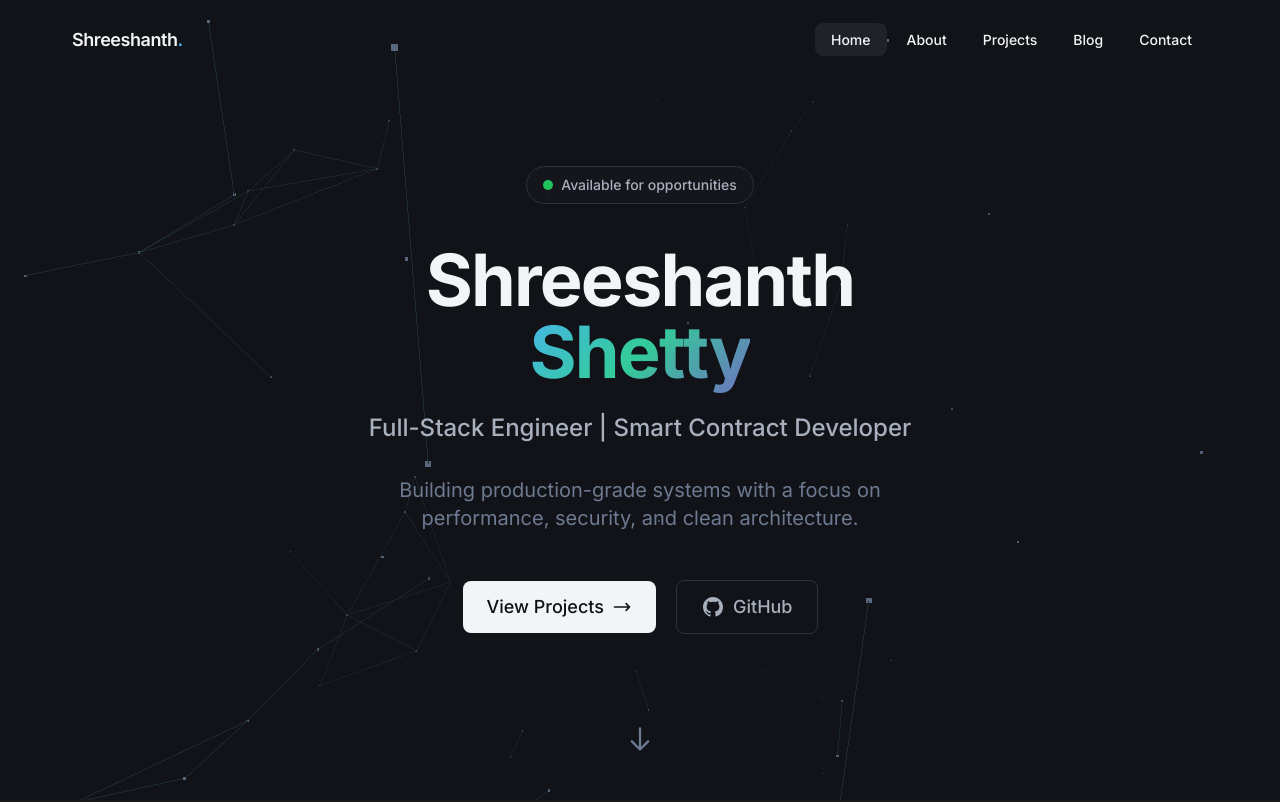
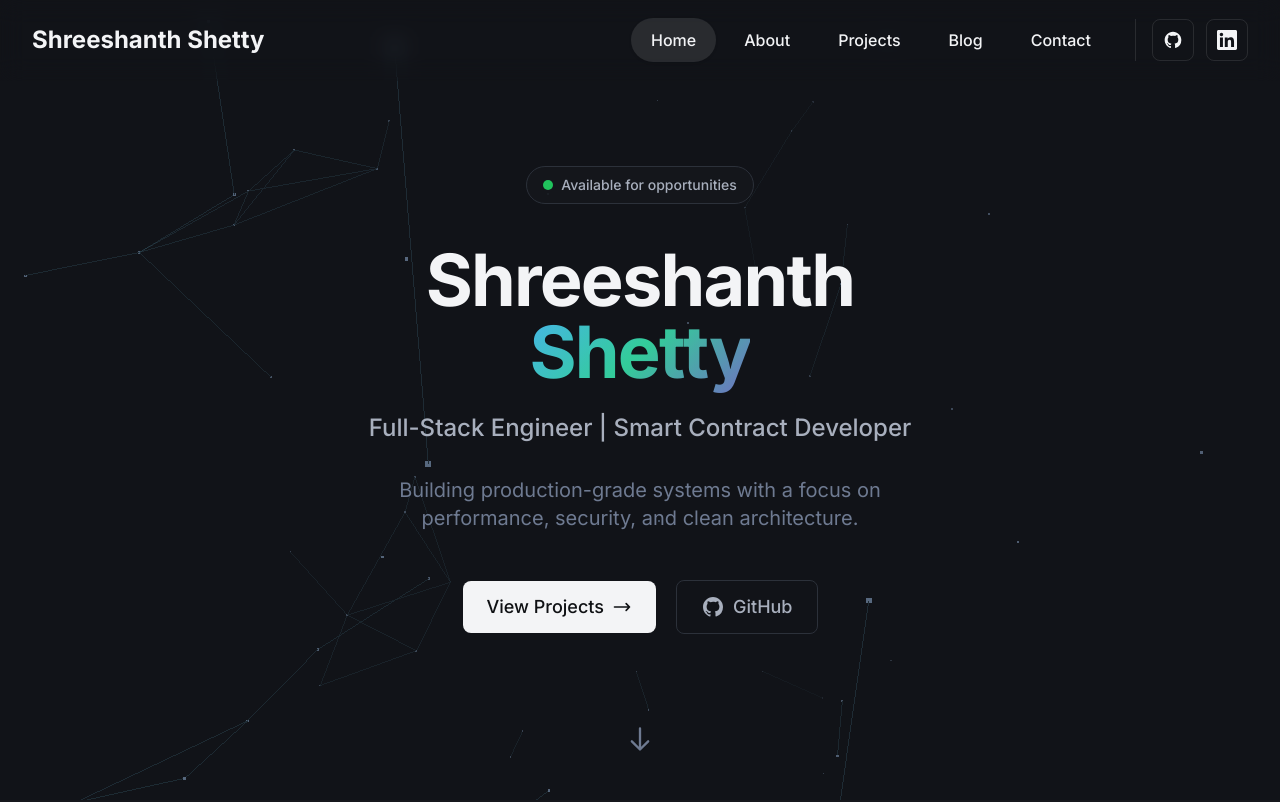
Before and after one commit to SHREESHANTH99/Portfolio, a Next.js app: page / in a window 1280 px wide. Shown: the top 802 px of the page. Built offline with nearby package versions, Linux system fonts and the light colour scheme.

Commit message:
feat: Add Navigation component with transparent backdrop, responsive design, and mobile drawer.

```diff
--- a/src/components/Navigation.tsx
+++ b/src/components/Navigation.tsx
@@ -1,14 +1,13 @@
 "use client";
 
 /**
- * Navigation Component
+ * Navigation Component with Transparent Backdrop
  *
- * Features:
- * - Responsive design with mobile hamburger menu
- * - Glass effect with blur backdrop
- * - Smooth scroll-based visibility changes
- * - ARIA-compliant for accessibility
- * - Keyboard navigation support
+ * Key Features:
+ * - Semi-transparent backdrop (shows background animation)
+ * - Visible navigation bar on all devices
+ * - Smooth slide-in drawer
+ * - Professional design
  */
 
 import { useState, useEffect } from "react";
@@ -24,9 +23,8 @@ export default function Navigation() {
     // Handle scroll effect
     useEffect(() => {
         const handleScroll = () => {
-            setIsScrolled(window.scrollY > 20);
+            setIsScrolled(window.scrollY > 10);
         };
-
         window.addEventListener("scroll", handleScroll, { passive: true });
         return () => window.removeEventListener("scroll", handleScroll);
     }, []);
@@ -39,11 +37,8 @@ export default function Navigation() {
     // Close menu on escape key
     useEffect(() => {
         const handleEscape = (e: KeyboardEvent) => {
-            if (e.key === "Escape") {
-                setIsOpen(false);
-            }
+            if (e.key === "Escape") setIsOpen(false);
         };
-
         document.addEventListener("keydown", handleEscape);
         return () => document.removeEventListener("keydown", handleEscape);
     }, []);
@@ -55,167 +50,222 @@ export default function Navigation() {
         } else {
             document.body.style.overflow = "";
         }
-        return () => {
-            document.body.style.overflow = "";
-        };
+        return () => { document.body.style.overflow = ""; };
     }, [isOpen]);
 
     return (
+        <>
+            {/* Navigation Bar */}
             <header
-            className={`fixed top-0 left-0 right-0 z-50 transition-all duration-300
+                className={`fixed top-0 left-0 right-0 z-[90] transition-all duration-300
                     ${isScrolled
-                    ? "glass border-b border-[hsl(var(--color-border))]"
-                    : "bg-transparent"
+                        ? "bg-[#0a0e13]/98 backdrop-blur-xl border-b border-white/10 shadow-lg"
+                        : "bg-[#0a0e13]/80 backdrop-blur-md border-b border-white/5 lg:bg-transparent lg:border-transparent"
                     }`}
                 role="banner"
             >
-            <nav
-                className="container-custom flex items-center justify-between h-16 md:h-20"
-                role="navigation"
-                aria-label="Main navigation"
-            >
+                {/* Container */}
+                <div className="w-full px-4 sm:px-6 lg:px-8">
+                    <div className="flex items-center justify-between h-16 sm:h-18 lg:h-20 max-w-7xl mx-auto">
                         {/* Logo */}
                         <Link
                             href="/"
-                    className="relative z-50 font-semibold text-lg tracking-tight
-            hover:text-[hsl(var(--color-accent-primary))] transition-colors"
+                            className="relative z-[110] font-bold text-lg sm:text-xl lg:text-2xl
+                                text-white hover:text-[hsl(var(--color-accent-primary))]
+                                transition-colors flex-shrink-0"
                             aria-label={`${siteConfig.name} - Home`}
                         >
-                    <span className="hidden sm:inline">{siteConfig.name.split(" ")[0]}</span>
-                    <span className="sm:hidden">SS</span>
-                    <span className="text-[hsl(var(--color-accent-primary))]">.</span>
+                            <span className="hidden sm:inline">{siteConfig.name}</span>
+                            <span className="sm:hidden text-xl font-black tracking-tighter">
+                                SS<span className="text-[hsl(var(--color-accent-primary))]">.</span>
+                            </span>
                         </Link>
 
                         {/* Desktop Navigation */}
-                <ul className="hidden md:flex items-center gap-1">
+                        <nav className="hidden lg:flex items-center gap-1 xl:gap-2" aria-label="Desktop navigation">
+                            {navItems.map((item) => (
+                                <Link
+                                    key={item.href}
+                                    href={item.href}
+                                    className={`px-4 xl:px-5 py-2.5 rounded-full text-sm xl:text-base font-medium
+                                        transition-all duration-300
+                                        ${pathname === item.href
+                                            ? "text-white bg-white/10 shadow-sm backdrop-blur-sm"
+                                            : "text-gray-300 hover:text-white hover:bg-white/5"
+                                        }`}
+                                    aria-current={pathname === item.href ? "page" : undefined}
+                                >
+                                    {item.label}
+                                </Link>
+                            ))}
+
+                            {/* Desktop Social Icons */}
+                            <div className="ml-4 pl-4 border-l border-white/10 flex items-center gap-3">
+                                <SocialLink href={siteConfig.github} icon="github" label="GitHub" />
+                                <SocialLink href={siteConfig.linkedin} icon="linkedin" label="LinkedIn" />
+                            </div>
+                        </nav>
+
+                        {/* Mobile Menu Button */}
+                        <button
+                            className="relative z-[110] lg:hidden w-11 h-11 sm:w-12 sm:h-12
+                                flex items-center justify-center
+                                text-white rounded-lg
+                                hover:bg-white/10 active:bg-white/15
+                                transition-colors flex-shrink-0"
+                            onClick={() => setIsOpen(!isOpen)}
+                            aria-expanded={isOpen}
+                            aria-controls="mobile-menu"
+                            aria-label={isOpen ? "Close menu" : "Open menu"}
+                        >
+                            <div className="w-6 h-5 flex flex-col justify-between relative">
+                                <span className={`block h-0.5 w-full bg-current rounded-full transition-all duration-300 origin-center
+                                    ${isOpen ? "rotate-45 translate-y-[9px]" : ""}`}
+                                />
+                                <span className={`block h-0.5 w-full bg-current rounded-full transition-all duration-300
+                                    ${isOpen ? "opacity-0 scale-0" : ""}`}
+                                />
+                                <span className={`block h-0.5 w-full bg-current rounded-full transition-all duration-300 origin-center
+                                    ${isOpen ? "-rotate-45 -translate-y-[9px]" : ""}`}
+                                />
+                            </div>
+                        </button>
+                    </div>
+                </div>
+            </header>
+
+            {/* Mobile Menu Backdrop - LIGHTER to show background animation */}
+            <div
+                className={`fixed inset-0 bg-black/40 backdrop-blur-sm z-[95] lg:hidden
+                    transition-opacity duration-300
+                    ${isOpen ? "opacity-100 visible" : "opacity-0 invisible"}`}
+                onClick={() => setIsOpen(false)}
+                aria-hidden="true"
+            />
+
+            {/* Mobile Menu Drawer */}
+            <aside
+                id="mobile-menu"
+                className={`fixed top-0 right-0 bottom-0
+                    w-[280px] xs:w-[300px] sm:w-[340px]
+                    z-[100] lg:hidden
+                    bg-[#0f1419]/95 backdrop-blur-xl
+                    border-l border-white/10
+                    shadow-2xl
+                    transform transition-transform duration-300 ease-out
+                    flex flex-col
+                    overflow-hidden
+                    ${isOpen ? "translate-x-0" : "translate-x-full"}`}
+                aria-hidden={!isOpen}
+            >
+                {/* Drawer Header */}
+                <div className="flex-shrink-0 h-16 sm:h-18 flex items-center justify-between px-5 sm:px-6
+                    border-b border-white/10">
+                    <span className="text-lg font-bold text-white">Menu</span>
+                    <button
+                        onClick={() => setIsOpen(false)}
+                        className="w-10 h-10 flex items-center justify-center rounded-lg
+                            text-gray-400 hover:text-white
+                            hover:bg-white/10 active:bg-white/15
+                            transition-colors"
+                        aria-label="Close menu"
+                    >
+                        <svg className="w-6 h-6" fill="none" viewBox="0 0 24 24" stroke="currentColor" strokeWidth={2}>
+                            <path strokeLinecap="round" strokeLinejoin="round" d="M6 18L18 6M6 6l12 12" />
+                        </svg>
+                    </button>
+                </div>
+
+                {/* Navigation Links */}
+                <nav className="flex-1 px-5 sm:px-6 py-6 overflow-y-auto" aria-label="Mobile navigation">
+                    <span className="block text-xs font-semibold text-gray-500 uppercase tracking-wider mb-4">
+                        Pages
+                    </span>
+                    <ul className="space-y-1.5">
                         {navItems.map((item) => (
                             <li key={item.href}>
                                 <Link
                                     href={item.href}
-                                className={`px-4 py-2 rounded-lg text-sm font-medium transition-all
+                                    onClick={() => setIsOpen(false)}
+                                    className={`flex items-center px-4 py-3.5 rounded-xl
+                                        text-base font-medium transition-all duration-200
                                         ${pathname === item.href
-                                        ? "text-[hsl(var(--color-text-primary))] bg-[hsl(var(--color-bg-tertiary))]"
-                                        : "text-[hsl(var(--color-text-secondary))] hover:text-[hsl(var(--color-text-primary))] hover:bg-[hsl(var(--color-bg-tertiary))]"
+                                            ? "text-white bg-white/10 shadow-sm"
+                                            : "text-gray-300 hover:text-white hover:bg-white/5 active:bg-white/10"
                                         }`}
-                                aria-current={pathname === item.href ? "page" : undefined}
                                 >
                                     {item.label}
                                 </Link>
                             </li>
                         ))}
                     </ul>
+                </nav>
 
-                {/* Mobile Menu Button */}
-                <button
-                    className="relative z-50 md:hidden w-10 h-10 flex items-center justify-center
-            rounded-lg hover:bg-[hsl(var(--color-bg-tertiary))] transition-colors"
-                    onClick={() => setIsOpen(!isOpen)}
-                    aria-expanded={isOpen}
-                    aria-controls="mobile-menu"
-                    aria-label={isOpen ? "Close menu" : "Open menu"}
-                >
-                    <div className="w-5 h-4 flex flex-col justify-between">
-                        <span
-                            className={`block h-0.5 bg-current transition-transform origin-center
-                ${isOpen ? "rotate-45 translate-y-[7px]" : ""}`}
-                        />
-                        <span
-                            className={`block h-0.5 bg-current transition-opacity
-                ${isOpen ? "opacity-0" : ""}`}
-                        />
-                        <span
-                            className={`block h-0.5 bg-current transition-transform origin-center
-                ${isOpen ? "-rotate-45 -translate-y-[7px]" : ""}`}
-                        />
+                {/* Drawer Footer - Social Links */}
+                <div className="flex-shrink-0 p-5 sm:p-6 border-t border-white/10 bg-white/[0.02]">
+                    <span className="block text-xs font-semibold text-gray-500 uppercase tracking-wider mb-4 text-center">
+                        Connect
+                    </span>
+                    <div className="flex items-center justify-center gap-4">
+                        <SocialLink href={siteConfig.github} icon="github" label="GitHub" size="lg" mobile />
+                        <SocialLink href={siteConfig.linkedin} icon="linkedin" label="LinkedIn" size="lg" mobile />
                     </div>
-                </button>
+                </div>
+            </aside>
+        </>
+    );
+}
 
-                {/* Mobile Menu */}
-                <div
-                    id="mobile-menu"
-                    className={`fixed inset-0 bg-[hsl(var(--color-bg-primary))] md:hidden
-            transition-opacity duration-300
-            ${isOpen ? "opacity-100 visible" : "opacity-0 invisible"}`}
-                    aria-hidden={!isOpen}
-                >
-                    <div className="container-custom pt-24 pb-8">
-                        <ul className="flex flex-col gap-2">
-                            {navItems.map((item, index) => (
-                                <li
-                                    key={item.href}
-                                    className={`transform transition-all duration-300
-                    ${isOpen
-                                            ? "translate-x-0 opacity-100"
-                                            : "-translate-x-4 opacity-0"
-                                        }`}
-                                    style={{ transitionDelay: `${index * 50}ms` }}
-                                >
-                                    <Link
-                                        href={item.href}
-                                        className={`block px-4 py-3 rounded-lg text-lg font-medium transition-colors
-                      ${pathname === item.href
-                                                ? "text-[hsl(var(--color-text-primary))] bg-[hsl(var(--color-bg-tertiary))]"
-                                                : "text-[hsl(var(--color-text-secondary))] hover:text-[hsl(var(--color-text-primary))] hover:bg-[hsl(var(--color-bg-tertiary))]"
-                                            }`}
-                                        aria-current={pathname === item.href ? "page" : undefined}
-                                        tabIndex={isOpen ? 0 : -1}
-                                    >
-                                        {item.label}
-                                    </Link>
-                                </li>
-                            ))}
-                        </ul>
+// Social Link Component
+function SocialLink({
+    href,
+    icon,
+    label,
+    size = "sm",
+    mobile = false
+}: {
+    href: string;
+    icon: 'github' | 'linkedin';
+    label: string;
+    size?: "sm" | "lg";
+    mobile?: boolean;
+}) {
+    const isLg = size === 'lg';
 
-                        {/* Social Links in Mobile Menu */}
-                        <div className="mt-8 pt-8 border-t border-[hsl(var(--color-border))]">
-                            <div className="flex gap-4">
+    return (
         <a
-                                    href={siteConfig.github}
+            href={href}
             target="_blank"
             rel="noopener noreferrer"
-                                    className="p-3 rounded-lg bg-[hsl(var(--color-bg-tertiary))]
-                    text-[hsl(var(--color-text-secondary))]
-                    hover:text-[hsl(var(--color-text-primary))] transition-colors"
-                                    aria-label="GitHub Profile"
-                                    tabIndex={isOpen ? 0 : -1}
+            className={`rounded-lg transition-all flex items-center justify-center
+                border border-white/10
+                ${mobile
+                    ? "text-gray-300 hover:text-white bg-white/5 hover:bg-white/10 active:bg-white/15"
+                    : "text-gray-400 hover:text-white hover:bg-white/5"
+                }
+                active:scale-95
+                ${isLg ? "p-4" : "p-2.5"}`}
+            aria-label={label}
         >
+            {icon === 'github' ? (
                 <svg
-                                        className="w-5 h-5"
+                    className={isLg ? "w-6 h-6" : "w-5 h-5"}
                     fill="currentColor"
                     viewBox="0 0 24 24"
                     aria-hidden="true"
                 >
-                                        <path
-                                            fillRule="evenodd"
-                                            d="M12 2C6.477 2 2 6.484 2 12.017c0 4.425 2.865 8.18 6.839 9.504.5.092.682-.217.682-.483 0-.237-.008-.868-.013-1.703-2.782.605-3.369-1.343-3.369-1.343-.454-1.158-1.11-1.466-1.11-1.466-.908-.62.069-.608.069-.608 1.003.07 1.531 1.032 1.531 1.032.892 1.53 2.341 1.088 2.91.832.092-.647.35-1.088.636-1.338-2.22-.253-4.555-1.113-4.555-4.951 0-1.093.39-1.988 1.029-2.688-.103-.253-.446-1.272.098-2.65 0 0 .84-.27 2.75 1.026A9.564 9.564 0 0112 6.844c.85.004 1.705.115 2.504.337 1.909-1.296 2.747-1.027 2.747-1.027.546 1.379.202 2.398.1 2.651.64.7 1.028 1.595 1.028 2.688 0 3.848-2.339 4.695-4.566 4.943.359.309.678.92.678 1.855 0 1.338-.012 2.419-.012 2.747 0 .268.18.58.688.482A10.019 10.019 0 0022 12.017C22 6.484 17.522 2 12 2z"
-                                            clipRule="evenodd"
-                                        />
+                    <path fillRule="evenodd" d="M12 2C6.477 2 2 6.484 2 12.017c0 4.425 2.865 8.18 6.839 9.504.5.092.682-.217.682-.483 0-.237-.008-.868-.013-1.703-2.782.605-3.369-1.343-3.369-1.343-.454-1.158-1.11-1.466-1.11-1.466-.908-.62.069-.608.069-.608 1.003.07 1.531 1.032 1.531 1.032.892 1.53 2.341 1.088 2.91.832.092-.647.35-1.088.636-1.338-2.22-.253-4.555-1.113-4.555-4.951 0-1.093.39-1.988 1.029-2.688-.103-.253-.446-1.272.098-2.65 0 0 .84-.27 2.75 1.026A9.564 9.564 0 0112 6.844c.85.004 1.705.115 2.504.337 1.909-1.296 2.747-1.027 2.747-1.027.546 1.379.202 2.398.1 2.651.64.7 1.028 1.595 1.028 2.688 0 3.848-2.339 4.695-4.566 4.943.359.309.678.92.678 1.855 0 1.338-.012 2.419-.012 2.747 0 .268.18.58.688.482A10.019 10.019 0 0022 12.017C22 6.484 17.522 2 12 2z" clipRule="evenodd" />
                 </svg>
-                                </a>
-                                <a
-                                    href={siteConfig.linkedin}
-                                    target="_blank"
-                                    rel="noopener noreferrer"
-                                    className="p-3 rounded-lg bg-[hsl(var(--color-bg-tertiary))]
-                    text-[hsl(var(--color-text-secondary))]
-                    hover:text-[hsl(var(--color-text-primary))] transition-colors"
-                                    aria-label="LinkedIn Profile"
-                                    tabIndex={isOpen ? 0 : -1}
-                                >
+            ) : (
                 <svg
-                                        className="w-5 h-5"
+                    className={isLg ? "w-6 h-6" : "w-5 h-5"}
                     fill="currentColor"
                     viewBox="0 0 24 24"
                     aria-hidden="true"
                 >
                     <path d="M20.447 20.452h-3.554v-5.569c0-1.328-.027-3.037-1.852-3.037-1.853 0-2.136 1.445-2.136 2.939v5.667H9.351V9h3.414v1.561h.046c.477-.9 1.637-1.85 3.37-1.85 3.601 0 4.267 2.37 4.267 5.455v6.286zM5.337 7.433c-1.144 0-2.063-.926-2.063-2.065 0-1.138.92-2.063 2.063-2.063 1.14 0 2.064.925 2.064 2.063 0 1.139-.925 2.065-2.064 2.065zm1.782 13.019H3.555V9h3.564v11.452zM22.225 0H1.771C.792 0 0 .774 0 1.729v20.542C0 23.227.792 24 1.771 24h20.451C23.2 24 24 23.227 24 22.271V1.729C24 .774 23.2 0 22.222 0h.003z" />
                 </svg>
+            )}
         </a>
-                            </div>
-                        </div>
-                    </div>
-                </div>
-            </nav>
-        </header>
     );
 }
```
Lines whose indentation alone changed are shown as unchanged.
